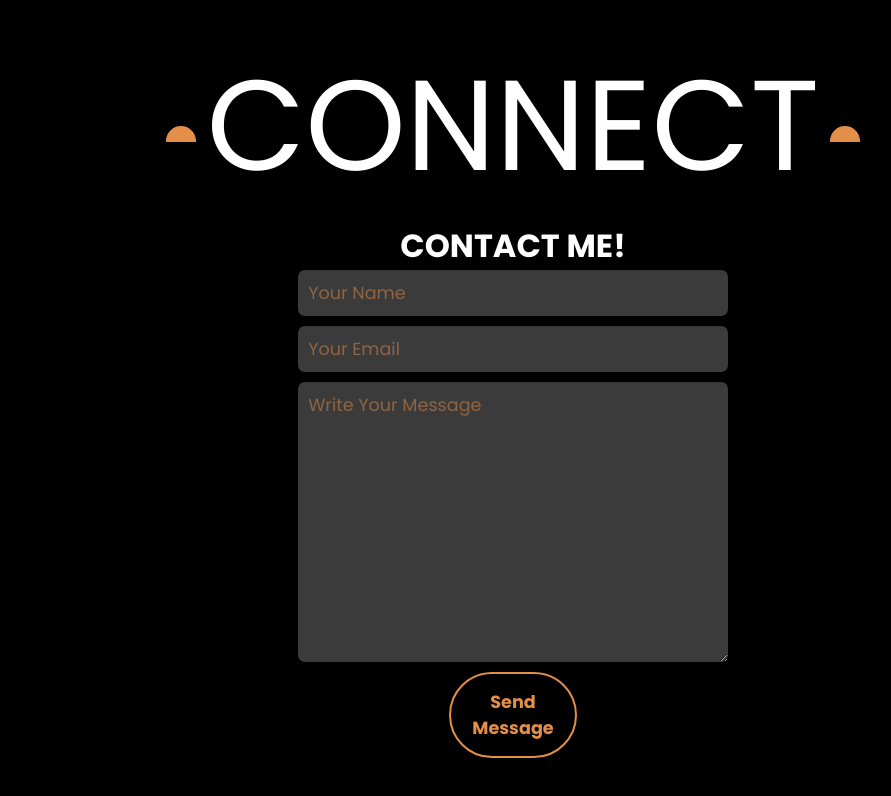
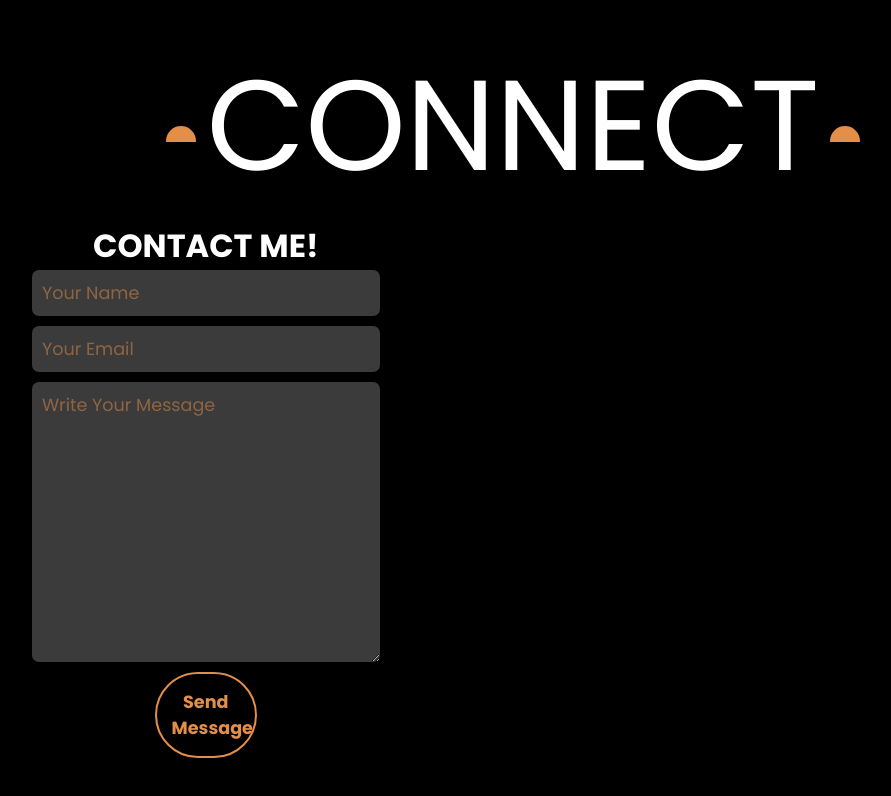
Before and after one commit to Arifkhan2007111/Portfolio, a React (Vite) app in the folder FrontEnd/: page / in a window 1280 px wide. Shown: the part 7198-7994 px from the top of the page, without its empty margins (127-1018 px from the left). Built offline with nearby package versions, Linux system fonts and the light colour scheme.

Commit message:
Some Connect changes

```diff
--- a/FrontEnd/src/Components/landing.jsx
+++ b/FrontEnd/src/Components/landing.jsx
@@ -220,6 +220,7 @@ const Landing = () => {
 
         <div className="connect">
           <div className="part-start">CONNECT</div>
+          <div className="connect-part">
             <div className="connect-form">
               <h1>CONTACT <span>ME!</span></h1>
               <form action="#">
@@ -229,6 +230,8 @@ const Landing = () => {
                 <button className="btn" type="submit">Send Message</button>
               </form>
             </div>
+            <div className="connect-details"></div>
+          </div>
         </div>
       </div>
     </>
```
Lines whose indentation alone changed are shown as unchanged.
